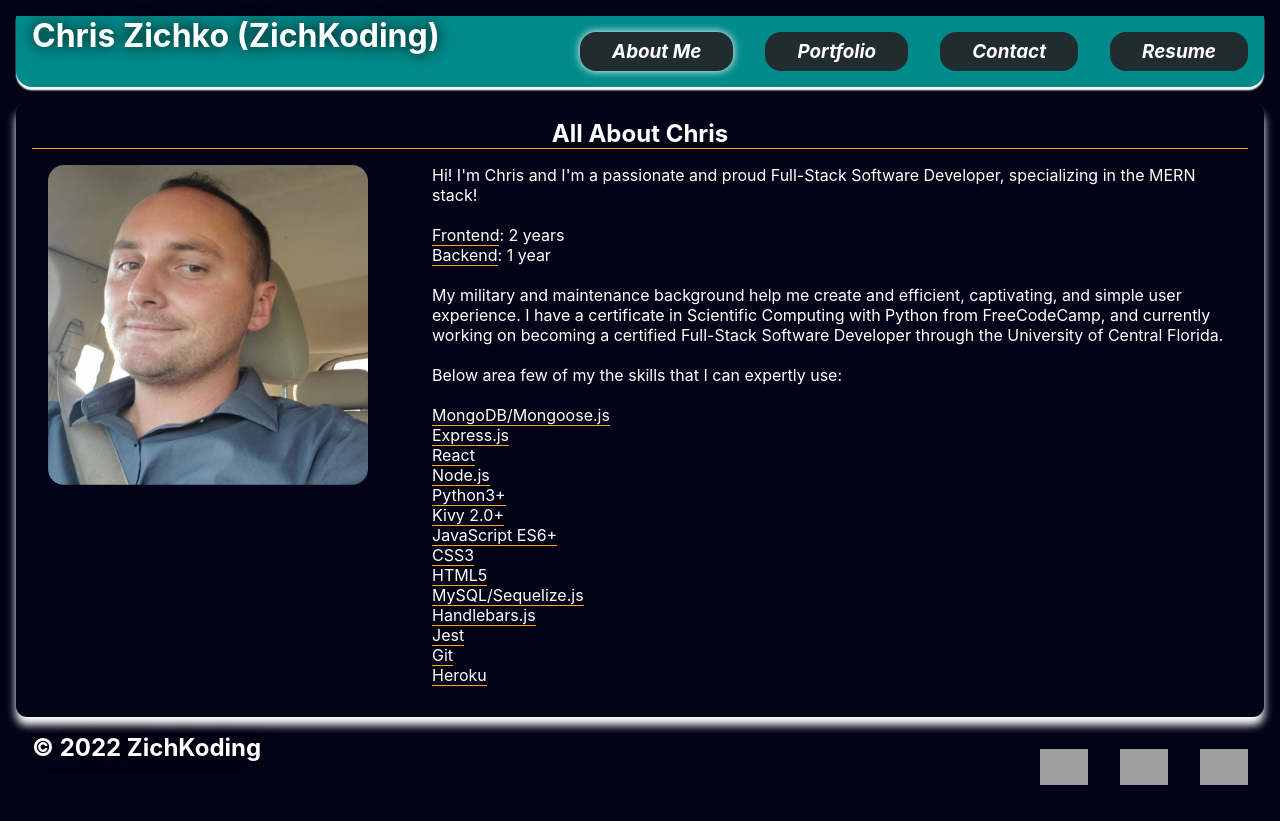
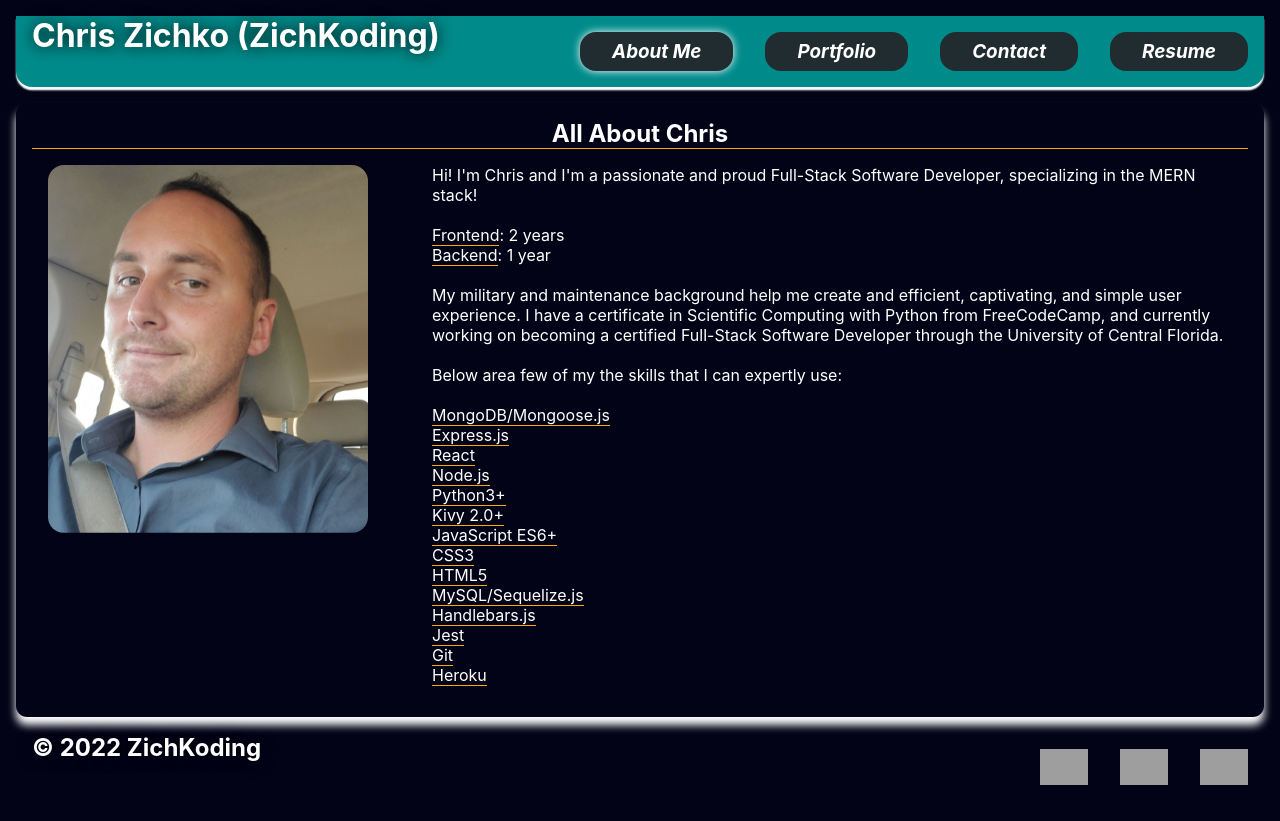
Before and after one commit to ZichKoding/ZichKoding.github.io, a React (Create React App) app: page / in a window 1280 px wide. Built offline with nearby package versions, Linux system fonts and the light colour scheme; grey boxes are pictures that could not be loaded.

Commit message:
CSS fix on profile pic

```diff
--- a/src/index.css
+++ b/src/index.css
@@ -90,7 +90,7 @@ a {
 
 .profile-pic {
   width: 20rem;
-  height: 20rem;
+  height: 23rem;
   border-radius: 1rem;
 }
 
```
